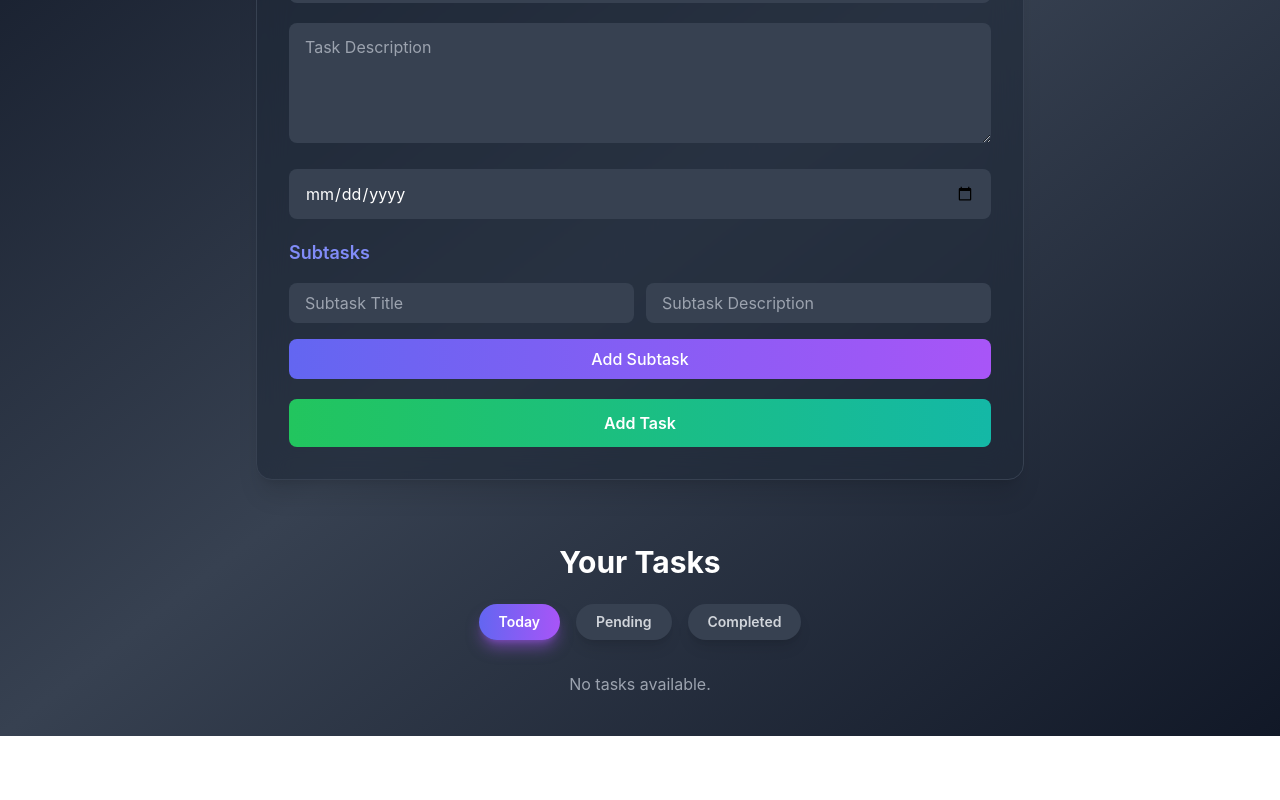
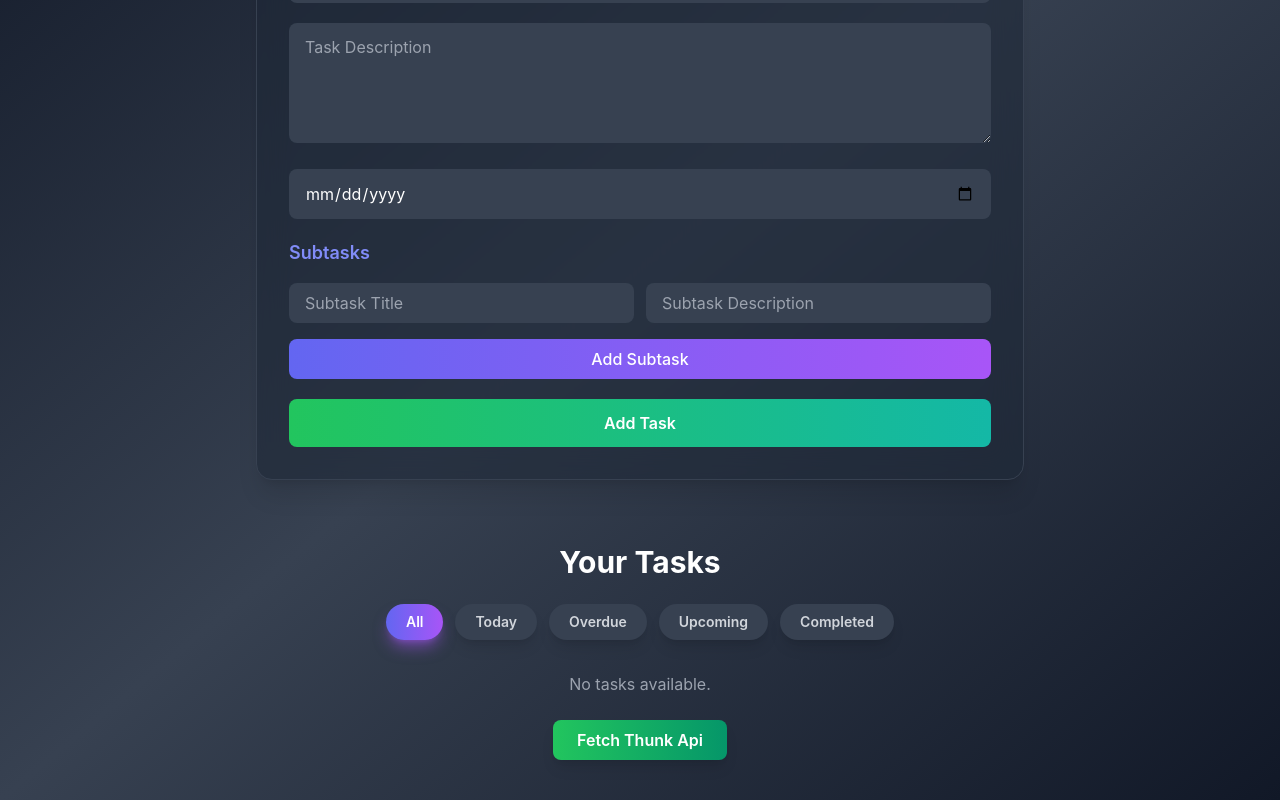
Before and after one commit to hamx17/Multi-Todo-List, a React (Create React App) app: page / in a window 1280 px wide. Shown: the part 262-1062 px from the top of the page. Before the commit the page ends 998 px from the top, so only its background shows below. Built offline with nearby package versions, Linux system fonts and the light colour scheme.

Commit message:
thunkSliceUse

```diff
--- a/src/components/TaskList.js
+++ b/src/components/TaskList.js
@@ -1,22 +1,47 @@
 import React, { useState } from "react";
 import { useSelector, useDispatch } from "react-redux";
-import { deleteTask, toggleComplete, } from "../store/features/tasks/taskSlice";
+import { deleteTask, toggleComplete } from "../store/features/tasks/taskSlice";
+import { fetchTasks } from "../store/features/tasks/thunkSlice";
 import TaskModal from "./TaskModal";
 
 const TaskList = () => {
-  const tasks = useSelector((state) => state.tasks);
+  const { tasks, status, taskList } = useSelector((state) => state.tasks);
   const dispatch = useDispatch();
-  const [filter, setFilter] = useState("TODAY");
-  const [selectedTask, setSelectedTask] = useState(null); // To store clicked task
+  const [filter, setFilter] = useState("ALL");
+  const [selectedTask, setSelectedTask] = useState(null);
 
-  const today = new Date().toISOString().split("T")[0];
+  const today = new Date();
+  today.setHours(0, 0, 0, 0);
 
+  const isSameLocalDate = (date1, date2) => {
+    const d1 = new Date(date1);
+    const d2 = new Date(date2);
+    return (
+      d1.getDate() === d2.getDate() &&
+      d1.getMonth() === d2.getMonth() &&
+      d1.getFullYear() === d2.getFullYear()
+    );
+  };
+
+  // Filter tasks based on active tab
   const filteredTasks = tasks.filter((task) => {
-    if (filter === "TODAY") return task.date === today && !task.completed;
-    if (filter === "PENDING") return !task.completed;
-    if (filter === "COMPLETED") return task.completed;
+    const taskDate = new Date(task.date);
+    taskDate.setHours(0, 0, 0, 0);
+
+    switch (filter) {
+      case "TODAY":
+        return isSameLocalDate(task.date, today) && !task.completed;
+      case "OVERDUE":
+        return taskDate < today && !task.completed;
+      case "UPCOMING":
+        return taskDate > today && !task.completed;
+      case "COMPLETED":
+        return task.completed;
+      default:
         return true;
+    }
   });
+
   const deletehandle = (taskId) => {
     const confirmDelete = window.confirm(
       "Are you sure you want to delete this task? This action cannot be undone."
@@ -29,11 +54,11 @@ const TaskList = () => {
   return (
     <div>
       <div className="max-w-3xl mx-auto">
-        <h2 className="text-3xl font-bold mt-10 mb-6 text-center"> Your Tasks</h2>
+        <h2 className="text-3xl font-bold mt-10 mb-6 text-center">Your Tasks</h2>
 
         {/* Tabs */}
-        <div className="flex justify-center gap-4 mb-8">
-          {["TODAY", "PENDING", "COMPLETED"].map((tab) => (
+        <div className="flex justify-center gap-3 flex-wrap mb-8">
+          {["ALL", "TODAY", "OVERDUE", "UPCOMING", "COMPLETED"].map((tab) => (
             <button
               key={tab}
               onClick={() => setFilter(tab)}
@@ -43,8 +68,10 @@ const TaskList = () => {
                   : "bg-gray-700 text-gray-300 hover:bg-gray-600"
               }`}
             >
+              {tab === "ALL" && "All"}
               {tab === "TODAY" && "Today"}
-              {tab === "PENDING" && "Pending"}
+              {tab === "OVERDUE" && "Overdue"}
+              {tab === "UPCOMING" && "Upcoming"}
               {tab === "COMPLETED" && "Completed"}
             </button>
           ))}
@@ -57,7 +84,7 @@ const TaskList = () => {
           filteredTasks.map((task) => (
             <div
               key={task.id}
-              className="bg-gray-800 bg-opacity-60 shadow-lg rounded-2xl p-5 mb-5 border border-gray-700 hover:border-indigo-500 "
+              className="bg-gray-800 bg-opacity-60 shadow-lg rounded-2xl p-5 mb-5 border border-gray-700 hover:border-indigo-500"
             >
               <div className="flex justify-between items-center">
                 <div>
@@ -99,17 +126,18 @@ const TaskList = () => {
                 </div>
               </div>
 
+              {/* Subtasks Section */}
               {task.subTasks.length > 0 && (
                 <div className="mt-4">
-    <h4 className="text-indigo-400 font-semibold mb-2">Subtasks:</h4>
+                  <h4 className="text-indigo-400 font-semibold mb-2">
+                    Subtasks:
+                  </h4>
                   <ul className="list-disc pl-6 space-y-2">
                     {task.subTasks.map((sub, i) => (
                       <li key={i} className="flex items-center gap-3">
-          {/* Toggle Subtask Complete Button */}
                         <h1
-
-            className={`px-3 py-1 rounded-lg text-sm font-semibold transition-all duration-300 shadow-md
-              ${sub.completed
+                          className={`px-3 py-1 rounded-lg text-sm font-semibold transition-all duration-300 shadow-md ${
+                            sub.completed
                               ? "bg-green-600 text-white hover:bg-green-700"
                               : "bg-gray-700 text-gray-300 hover:bg-gray-600"
                           }`}
@@ -117,18 +145,21 @@ const TaskList = () => {
                           {sub.completed ? "Completed" : "Not Completed"}
                         </h1>
 
-          {/* Subtask Text */}
                         <div>
                           <p
                             className={`font-semibold ${
-                sub.completed ? "line-through text-gray-500" : "text-white"
+                              sub.completed
+                                ? "line-through text-gray-500"
+                                : "text-white"
                             }`}
                           >
                             {sub.title}
                           </p>
                           <p
                             className={`text-sm ${
-                sub.completed ? "line-through text-gray-500" : "text-gray-400"
+                              sub.completed
+                                ? "line-through text-gray-500"
+                                : "text-gray-400"
                             }`}
                           >
                             {sub.description}
@@ -139,7 +170,6 @@ const TaskList = () => {
                   </ul>
                 </div>
               )}
-
             </div>
           ))
         )}
@@ -148,6 +178,41 @@ const TaskList = () => {
         {selectedTask && (
           <TaskModal task={selectedTask} onClose={() => setSelectedTask(null)} />
         )}
+
+        {/* Fetch Button */}
+        <div className="flex justify-center mt-6">
+          <button
+            onClick={() => dispatch(fetchTasks())}
+            disabled={status === "loading"}
+            className={`px-6 py-2 rounded-lg font-semibold shadow-lg transition-all duration-300 ${
+              status === "loading"
+                ? "bg-gray-600 text-gray-300 cursor-not-allowed"
+                : "bg-gradient-to-r from-green-500 to-emerald-600 hover:from-green-600 hover:to-emerald-700 text-white"
+            }`}
+          >
+            {status === "loading" ? "Fetching..." : "Fetch Thunk Api"}
+          </button>
+        </div>
+
+        {/* Fetched Task List */}
+        {taskList.length > 0 && (
+          <div className="mt-6">
+            <h3 className="text-xl font-bold mb-4 text-indigo-400 text-center">
+              Fetched with thunk Api
+            </h3>
+            {taskList.map((list, i) => (
+              <div
+                key={i}
+                className="bg-gray-800 bg-opacity-60 shadow-lg rounded-2xl p-5 mb-4 border border-gray-700 hover:border-green-500"
+              >
+                <h4 className="text-lg font-semibold text-white">
+                  {list.title}
+                </h4>
+
+              </div>
+            ))}
+          </div>
+        )}
       </div>
     </div>
   );
--- a/src/store/features/tasks/taskSlice.js
+++ b/src/store/features/tasks/taskSlice.js
@@ -1,36 +1,75 @@
 import { createSlice } from "@reduxjs/toolkit";
+import { fetchTasks } from "./thunkSlice";
+
+const initialState = {
+  tasks: [],
+  taskList:[],
+  status: "idle",
+  error: null,
+};
 
 const taskSlice = createSlice({
   name: "tasks",
-  initialState: [],
+  initialState,
   reducers: {
     addTask: (state, action) => {
-      state.push({ ...action.payload, completed: false });
+      state.tasks.push({ ...action.payload, completed: false, subTasks: [] });
     },
+
     deleteTask: (state, action) => {
-      return state.filter((task) => task.id !== action.payload);
+      state.tasks = state.tasks.filter((task) => task.id !== action.payload);
     },
+
     toggleComplete: (state, action) => {
-      return state.map((task) =>
-        task.id === action.payload ? { ...task, completed: !task.completed } : task
-      );
+      const task = state.tasks.find((t) => t.id === action.payload);
+      if (task) {
+        task.completed = !task.completed;
+      }
     },
-      updateTask: (state, action) => {
-      return state.map((task) =>
-        task.id === action.payload.id ? { ...task, ...action.payload } : task
-      );
+
+    updateTask: (state, action) => {
+      const index = state.tasks.findIndex((t) => t.id === action.payload.id);
+      if (index !== -1) {
+        state.tasks[index] = { ...state.tasks[index], ...action.payload };
+      }
     },
-     toggleSubTask: (state, action) => {
+
+    toggleSubTask: (state, action) => {
       const { taskId, subTaskId } = action.payload;
-      const task = state.find((t) => t.id === taskId);
-      if (task) {
+      const task = state.tasks.find((t) => t.id === taskId);
+      if (task && task.subTasks) {
         task.subTasks = task.subTasks.map((sub) =>
-          sub.id === subTaskId ? { ...sub, completed: !sub.completed } : sub
+          sub.id === subTaskId
+            ? { ...sub, completed: !sub.completed }
+            : sub
         );
       }
     },
   },
+
+  extraReducers: (builder) => {
+    builder
+      .addCase(fetchTasks.pending, (state) => {
+        state.status = "loading";
+      })
+      .addCase(fetchTasks.fulfilled, (state, action) => {
+        state.status = "succeeded";
+        state.taskList = action.payload;
+        console.log(state.taskList)
+      })
+      .addCase(fetchTasks.rejected, (state, action) => {
+        state.status = "failed";
+        state.error = action.error.message;
+      });
+  },
 });
 
-export const { addTask, deleteTask, toggleComplete,updateTask,toggleSubTask } = taskSlice.actions;
+export const {
+  addTask,
+  deleteTask,
+  toggleComplete,
+  updateTask,
+  toggleSubTask,
+} = taskSlice.actions;
+
 export default taskSlice.reducer;
--- /dev/null
+++ b/src/store/features/tasks/thunkSlice.js
@@ -0,0 +1,7 @@
+import { createAsyncThunk } from "@reduxjs/toolkit";
+
+
+export const fetchTasks = createAsyncThunk("tasks/fetchTasks", async () => {
+  const response = await fetch("https://jsonplaceholder.typicode.com/todos?_limit=5");
+  return await response.json();
+});
```
Lines whose indentation alone changed are shown as unchanged.
